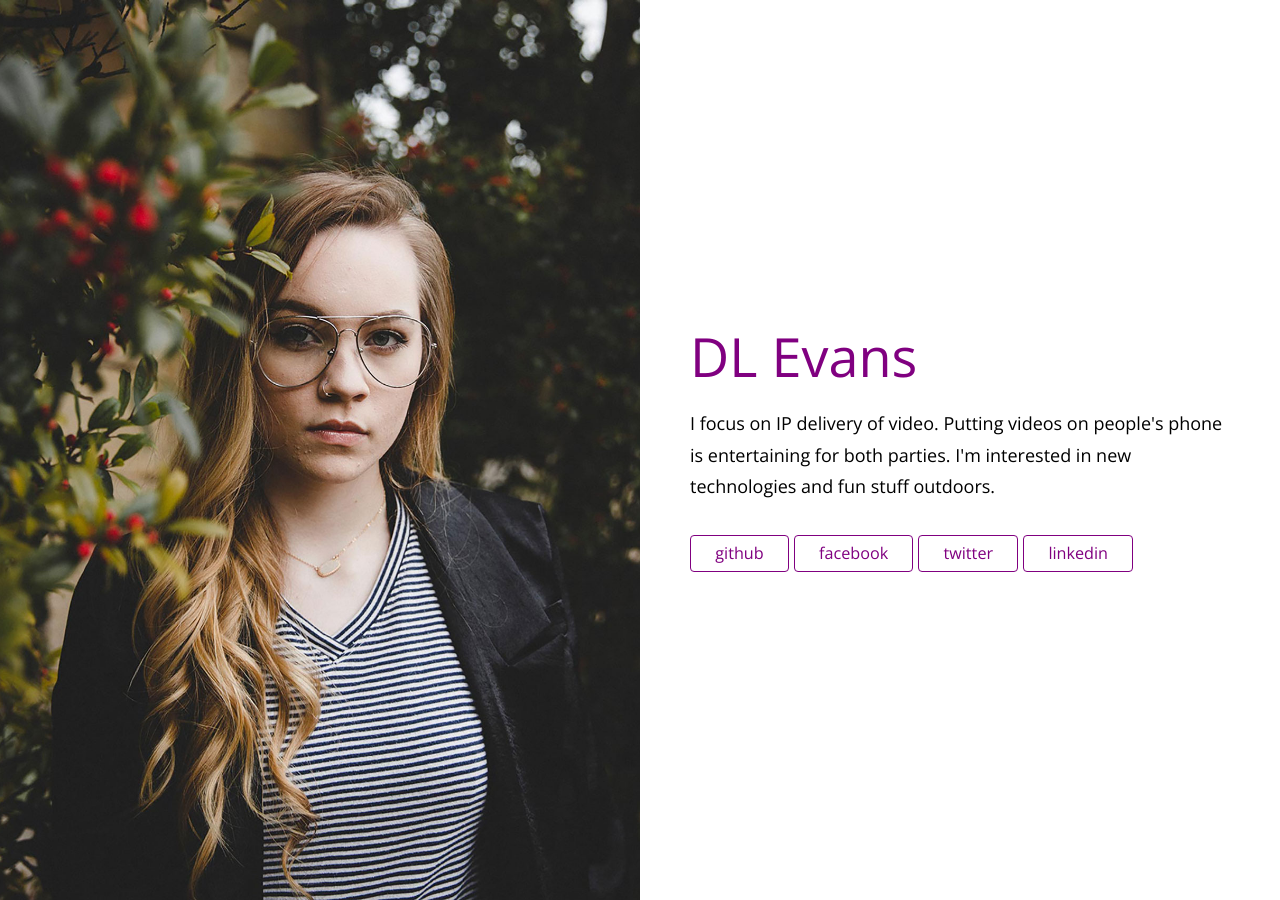
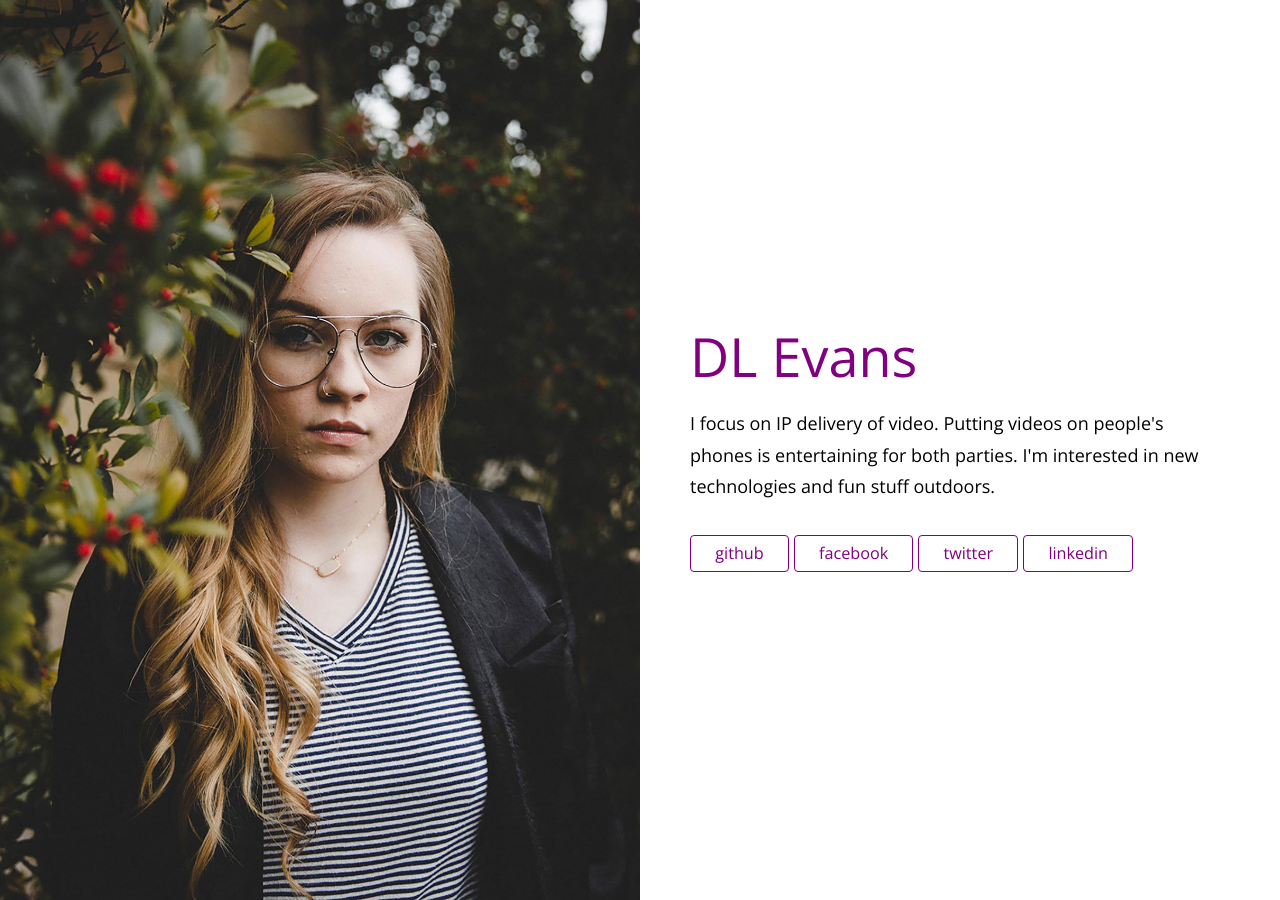
Before and after one commit to davemane/dlevans, a Jekyll site: the page built from index.html, in a window 1280 px wide. Built offline with Jekyll 4.4.1, drawn with Linux system fonts in a browser that asks for light colours; some of the changed lines change nothing that is shown.

Commit message:
Update _config.yml

```diff
--- a/_config.yml
+++ b/_config.yml
@@ -2,10 +2,10 @@
 title: DL Evans
 
 # Description of your website. This is used for social sharing.
-description:  The beautiful website of artist, poet, craftsperson, cyclist, and avid juggler, Uni Kravitz.
+description:  My resume as a website seemed like a good idea.
 
 # A brief blurb about yourself
-content: I focus on IP delivery of video. Putting videos on people's phone is entertaining for both parties. I'm interested in new technologies and fun stuff outdoors.
+content: I focus on IP delivery of video. Putting videos on people's phones is entertaining for both parties. I'm interested in new technologies and fun stuff outdoors.
 
 # Add your social links
 social:
```
